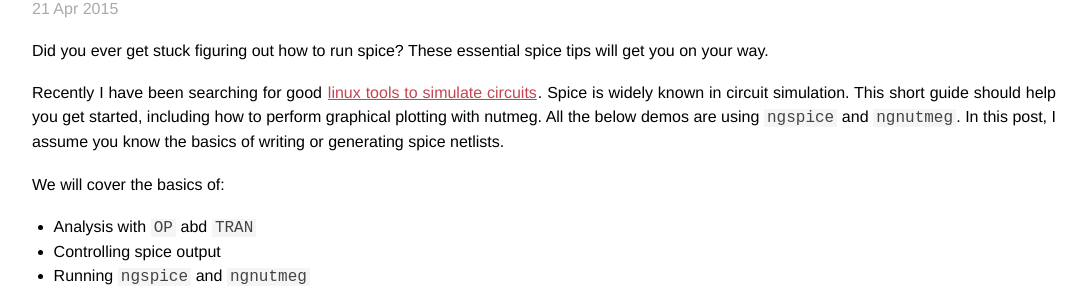
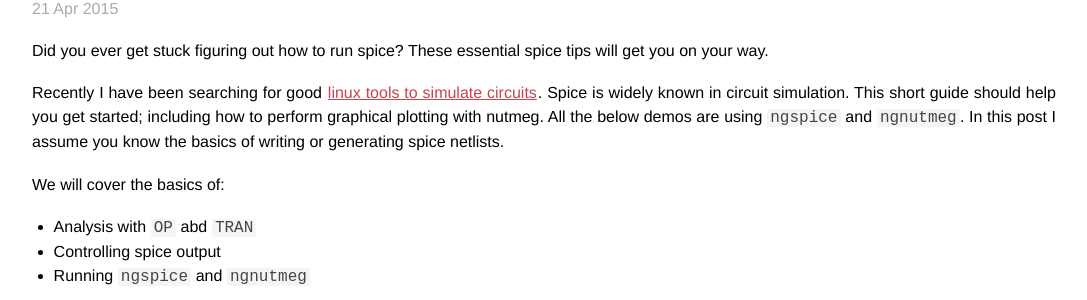
Before and after one commit to stffrdhrn/stffrdhrn.github.io, a Jekyll site: the page built from _posts/2015-04-21-spice-essentials.md, in a window 1280 px wide and 900 px high. Shown: the part 198-498 px from the top of the window, without its empty margins (96-1183 px from the left). Built offline with Jekyll 4.4.1, drawn with Linux system fonts in a browser that asks for light colours; Markdown is read by kramdown in place of the engine named in the settings; comment, search, counter and statistics services are not loaded.

Commit message:
puntuation

````diff
--- a/_posts/2015-04-21-spice-essentials.md
+++ b/_posts/2015-04-21-spice-essentials.md
@@ -7,7 +7,7 @@ categories: [electronics]
 
 Did you ever get stuck figuring out how to run spice? These essential spice tips will get you on your way.
 
-Recently I have been searching for good [linux tools to simulate circuits](http://en.wikipedia.org/wiki/List_of_free_electronics_circuit_simulators).  Spice is widely known in circuit simulation. This short guide should help you get started, including how to perform graphical plotting with nutmeg.  All the below demos are using `ngspice` and `ngnutmeg`. In this post, I assume you know the basics of writing or generating spice netlists.
+Recently I have been searching for good [linux tools to simulate circuits](http://en.wikipedia.org/wiki/List_of_free_electronics_circuit_simulators).  Spice is widely known in circuit simulation. This short guide should help you get started; including how to perform graphical plotting with nutmeg.  All the below demos are using `ngspice` and `ngnutmeg`. In this post I assume you know the basics of writing or generating spice netlists.
 
 We will cover the basics of:
 
@@ -62,12 +62,11 @@ No. of Data Rows : 1
 
 ### Using TRAN
 
-The next analysis command to know is the ```TRAN``` command.
+The next analysis command to know is the `TRAN` command.
 
-```TRAN``` will run the circuit for a fixed time and take interval measurements.  The below ```.tran 0.1m 5m``` will measure for 5 milliseconds and output every 0.1 milliseconds.  It should print 50 readings.   You should choose your measurements based on the frequency of the input source to allow you to see the full wave,
+`TRAN` will run the circuit for a fixed time and take interval measurements.  The below `.tran 0.1m 5m` will measure for 5 milliseconds and output every 0.1 milliseconds.  It should print 50 readings.   You should choose your measurements based on the frequency of the input source to allow you to see the full wave,
 
 **Usage**
-
 
 ```.tran STEP END <START> <MAX>```
 
````
